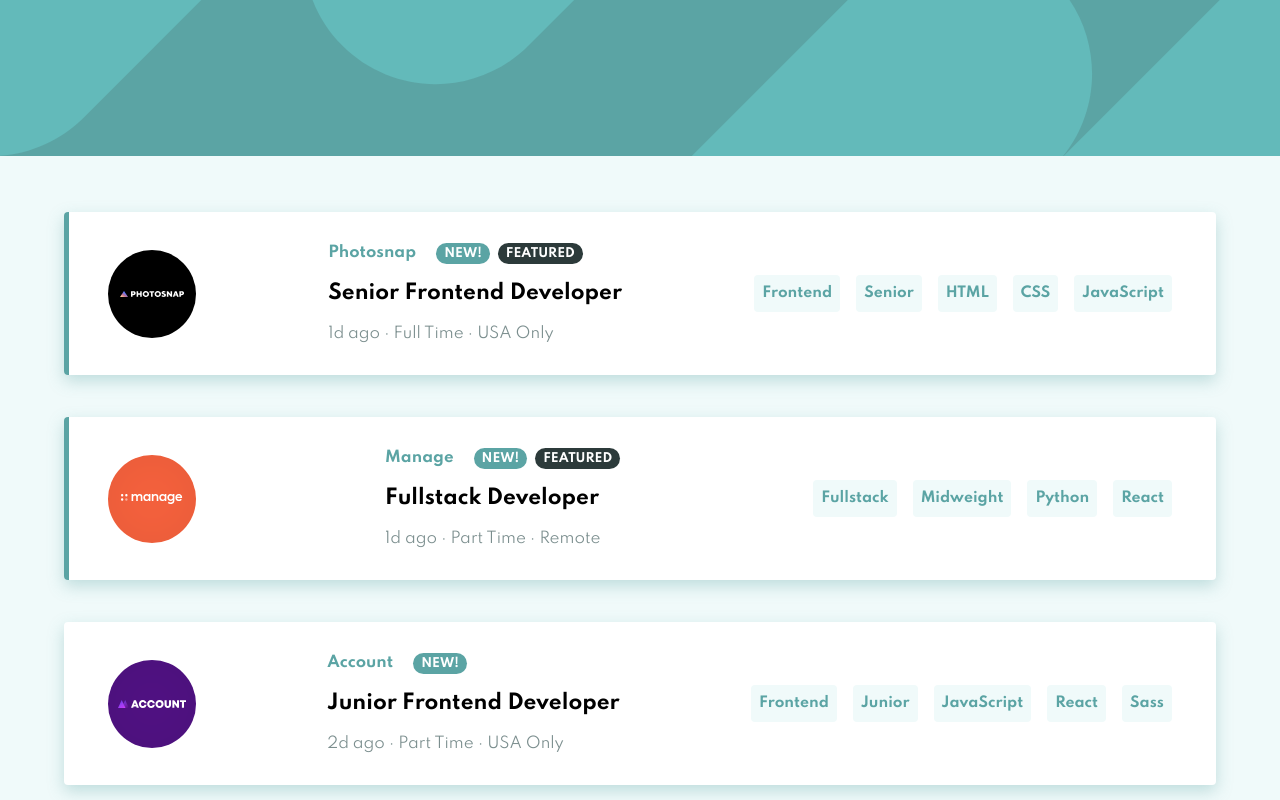
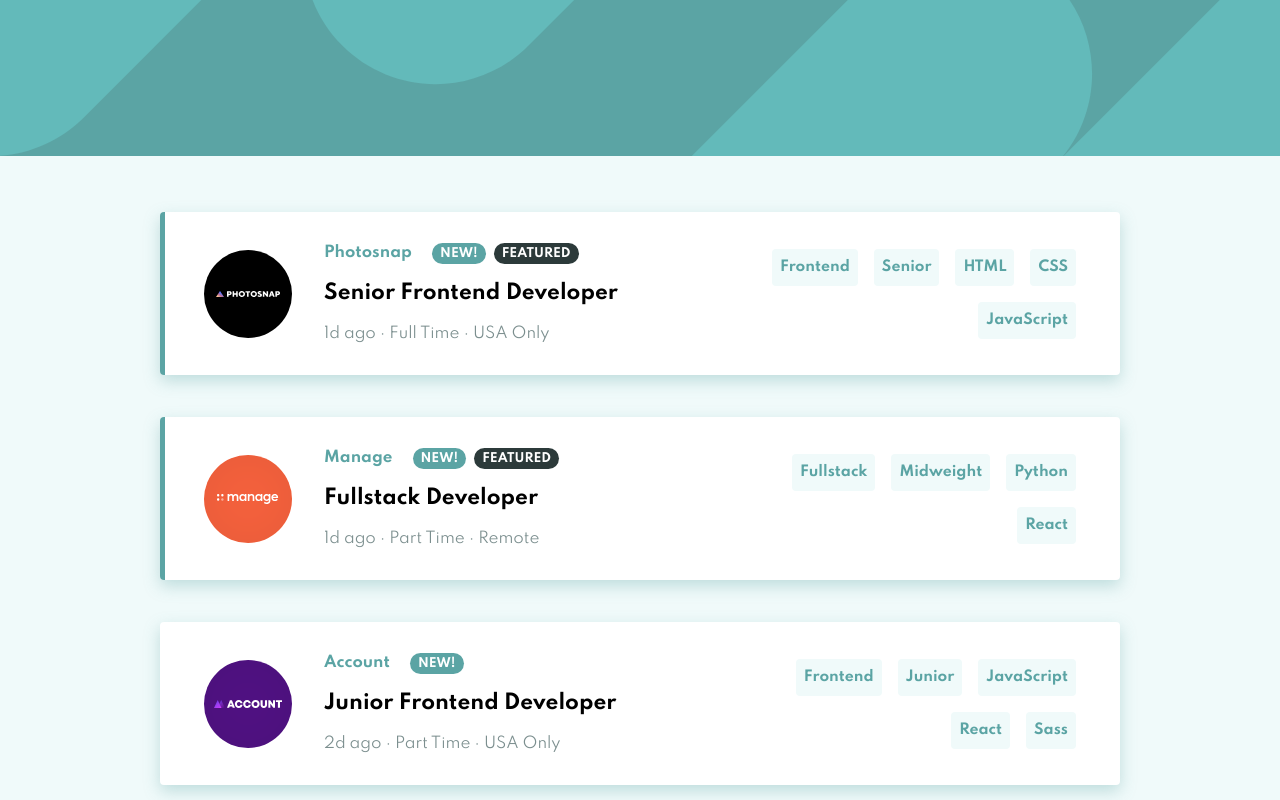
Before and after one commit to TKadyear/job-listing, a React (Create React App) app: page / in a window 1280 px wide. Shown: the top 800 px of the page. Built offline with nearby package versions, Linux system fonts and the light colour scheme.

Commit message:
Added the display for the card in desktop

```diff
--- a/src/components/CardTemplate.js
+++ b/src/components/CardTemplate.js
@@ -9,7 +9,7 @@ const ContainerCard = styled.div`
   box-shadow: 0 6px 16px var(--shadow-primary);
   @media ${device.tablet}{
     display: flex;
-    justify-content: space-between;
+    justify-content: flex-start;
     align-items: center;
     gap: 2rem;
   }
@@ -58,8 +58,8 @@ const Tag = styled.span`
 `
 const ContainerJob = styled.div`
   @media ${device.tablet}{
-  justify-self: left;
-  }
+    width: 50%;
+}
 `
 const JobPosition = styled.p`
   font-size: 1.25rem;
@@ -85,6 +85,10 @@ const ContainerRequirements = styled.div`
   display: flex;
   flex-flow: row wrap;
   gap: 1rem;
+  @media ${device.tablet}{
+    justify-content: end;
+    width:40%;
+  }
 `
 const DevTag = styled.p`
   display: inline;
--- a/src/components/CardsContainer.js
+++ b/src/components/CardsContainer.js
@@ -7,6 +7,9 @@ const Container = styled.div`
   display: flex;
   flex-direction: column;
   gap: 2.625rem;
+  @media ${device.desktop}{
+    width:75%;
+  }
 `;
 const FilterTags = styled.div`
   padding: 1.5rem 2.75rem;
```
